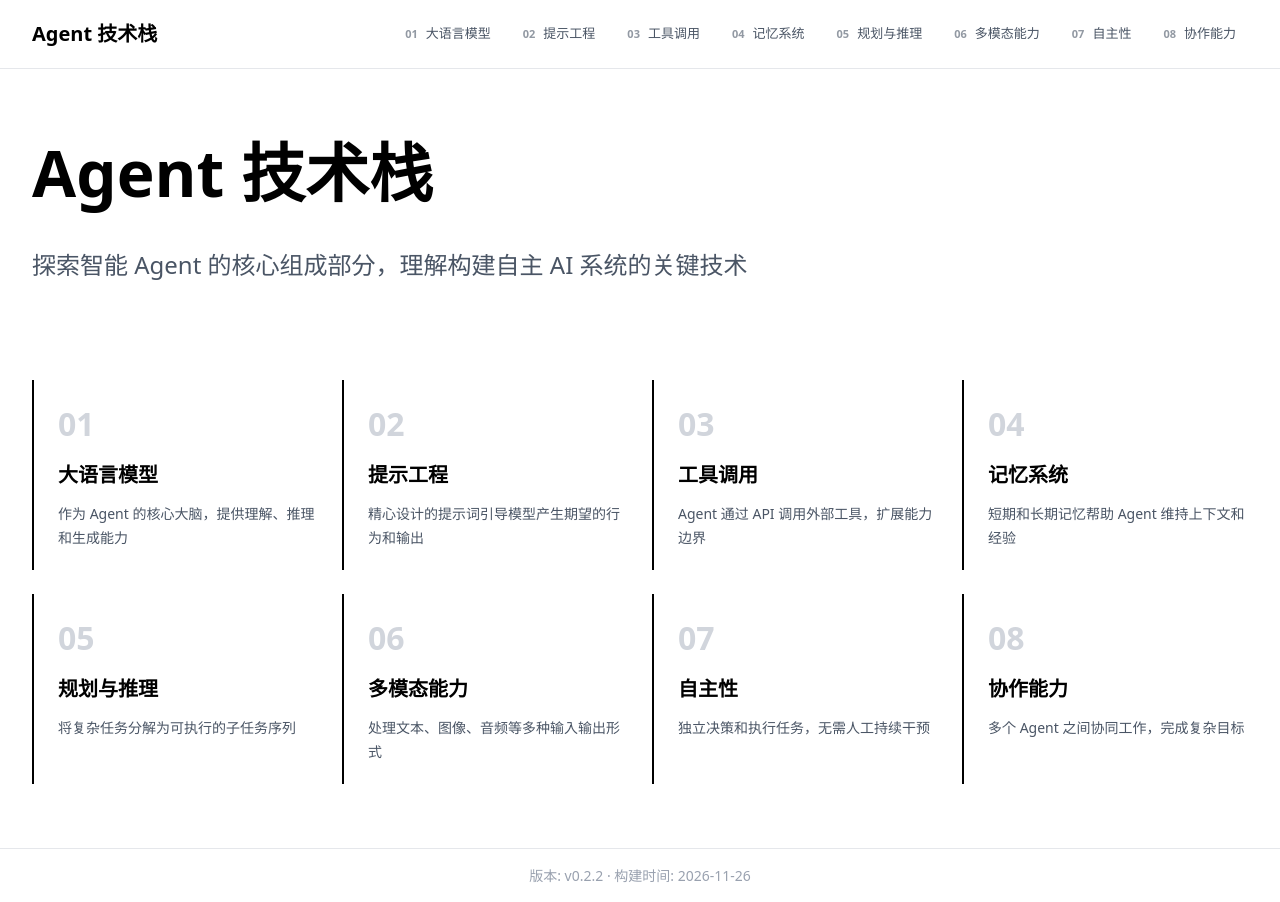
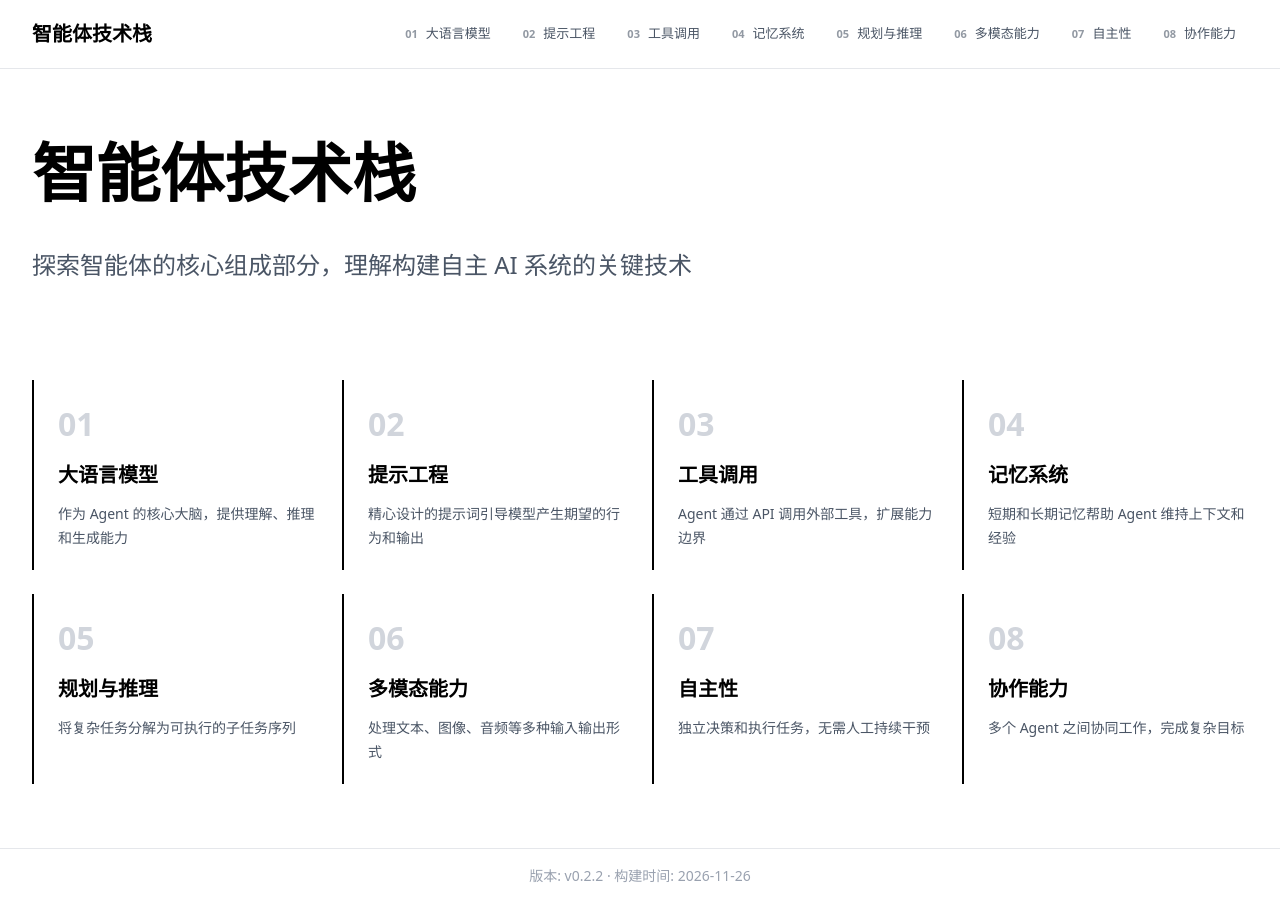
Before and after one commit to yc-w-cn/agentic-engineering-stack, a Next.js app: page /agentic-engineering-stack/ in a window 1280 px wide. Built offline with nearby package versions, Linux system fonts and the light colour scheme.

Commit message:
docs: 将"Agent"统一修改为"智能体"
统一项目中"Agent"的中文翻译为"智能体"，保持术语一致性

```diff
--- a/src/app/page.tsx
+++ b/src/app/page.tsx
@@ -12,10 +12,10 @@ export default function Home() {
       <main className="flex-1 max-w-7xl mx-auto px-8 py-16">
         <header className="mb-24">
           <h1 className="text-[64px] font-bold leading-tight text-black dark:text-white mb-8">
-            Agent 技术栈
+            智能体技术栈
           </h1>
           <p className="text-[24px] leading-relaxed text-gray-600 dark:text-gray-400 max-w-3xl">
-            探索智能 Agent 的核心组成部分，理解构建自主 AI 系统的关键技术
+            探索智能体的核心组成部分，理解构建自主 AI 系统的关键技术
           </p>
         </header>
 
--- a/src/components/Navbar.tsx
+++ b/src/components/Navbar.tsx
@@ -29,7 +29,7 @@ export default function Navbar() {
             href="/"
             className="text-[20px] font-bold text-black dark:text:white hover:opacity-70 transition-opacity"
           >
-            Agent 技术栈
+            智能体技术栈
           </Link>
 
           <button
```
